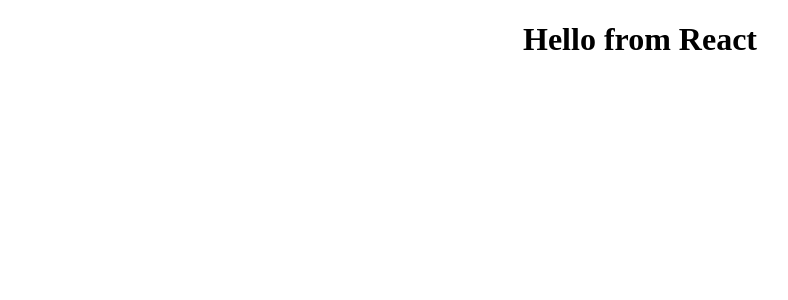
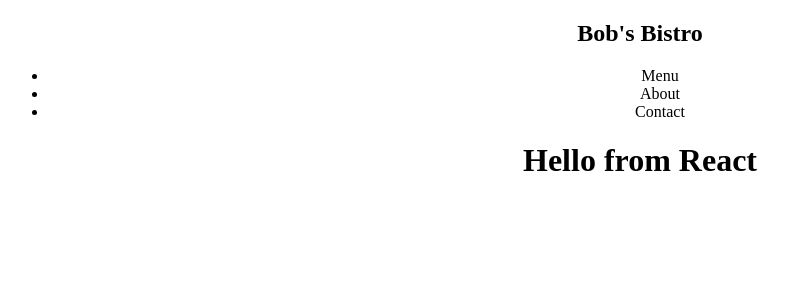
Before and after one commit to webdevKmer/react-tutorial-scrimba, a React (Create React App) app: page / in a window 1280 px wide. Shown: the top 300 px of the page, without its empty margins (0-788 px from the left). Built offline with nearby package versions, Linux system fonts and the light colour scheme.

Commit message:
creating a navbar

```diff
--- a/src/App.js
+++ b/src/App.js
@@ -1,11 +1,15 @@
 import logo from './logo.svg';
+import Navbar from './Navbar';
 import './App.css';
 
 function App() {
   return (
-    <div className="App">
-      <h1>Hello from React</h1>
-    </div>
+    <>
+      <div className="App">
+        <Navbar />
+        <h1>Hello from React</h1>
+      </div>
+    </>
   );
 }
 
--- /dev/null
+++ b/src/Navbar.jsx
@@ -0,0 +1,14 @@
+function Navbar() {
+    return (
+        <nav>
+            <h1>Bob's Bistro</h1>
+            <ul>
+                <li>Menu</li>
+                <li>About</li>
+                <li>Contact</li>
+            </ul>
+        </nav>
+    );
+}
+
+export default Navbar
```
